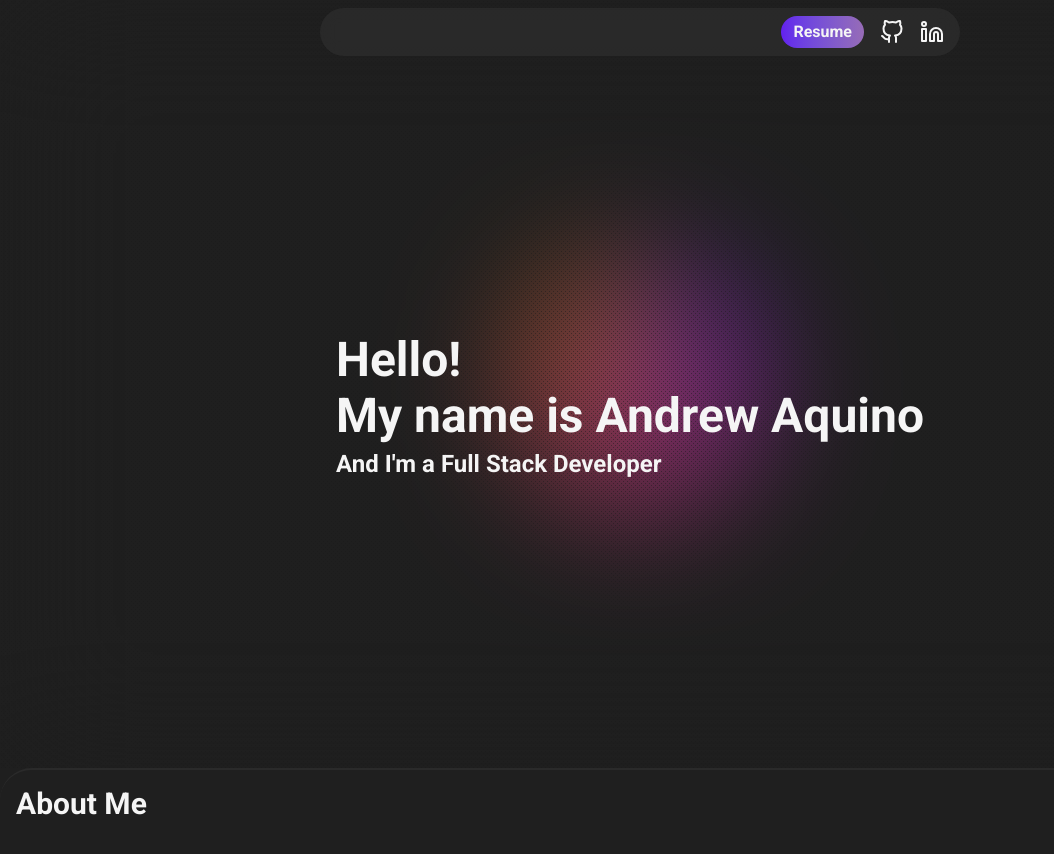
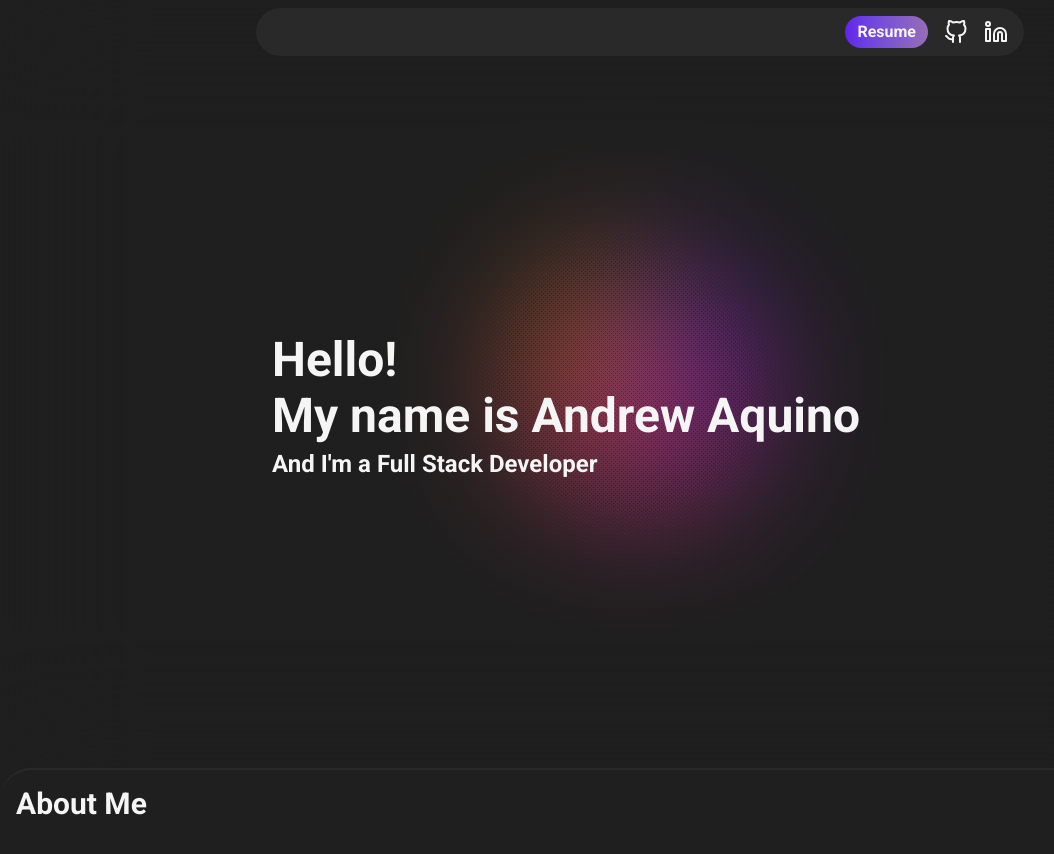
Before and after one commit to AndrewGlennAquino/personal-website-v2, a React (Vite) app: page / in a window 1280 px wide. Shown: the top 854 px of the page, without its empty margins (0-1054 px from the left). Built offline with nearby package versions, Linux system fonts and the light colour scheme.

Commit message:
Fix comments; Add card component; Add card-shadow component

```diff
--- a/src/index.css
+++ b/src/index.css
@@ -25,9 +25,9 @@ body {
 }
 
 @layer components {
-  /* Default margin and paddding for containers */
+  /* Default margin, paddding, and max width for containers */
   .mp-default {
-    @apply mx-auto p-4 max-w-160;
+    @apply mx-auto p-4 max-w-192;
   }
 
   /* Styling for hamburger menu bars */
@@ -74,4 +74,15 @@ body {
   .hero-subtext {
     @apply font-bold text-2xl;
   }
+
+  /* Card styling */
+  .card {
+    @apply w-full h-full p-4 rounded-4xl;
+  }
+
+  /* Shadow for cards */
+  .card-shadow {
+    box-shadow: 0 0 4px var(--color-eerie);
+    @apply w-full h-full rounded-4xl;
+  }
 }
```
